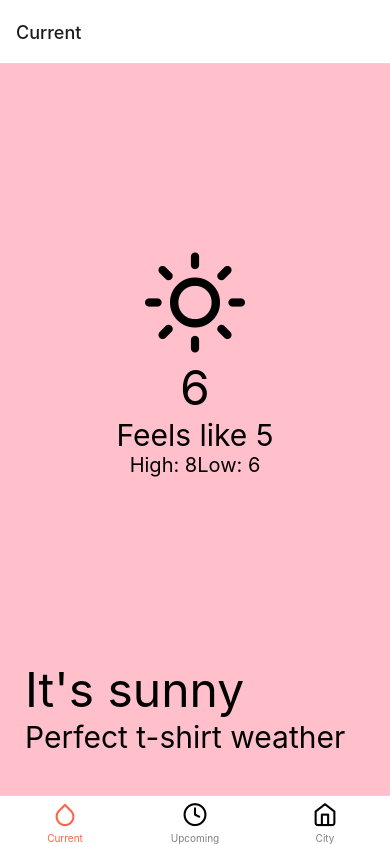
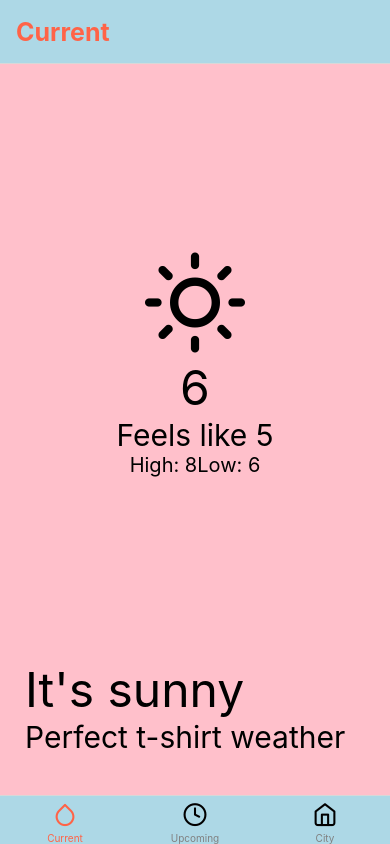
Before and after one commit to fanpug/WeatherApp, a React Native app: screen / in a window 390 px wide. Built offline with nearby package versions, Linux system fonts and the light colour scheme.

Commit message:
Refactor tabs into it's own component and add srtyles to header

```diff
--- a/App.js
+++ b/App.js
@@ -1,62 +1,11 @@
 import React from 'react';
-import CurrentWeather from './src/screens/CurrentWeather';
-import UpcomingWeather from "./src/screens/UpcomingWeather";
-import City from './src/screens/City';
+import Tabs from './src/components/Tabs';
 import { NavigationContainer } from '@react-navigation/native';
-import { createBottomTabNavigator } from '@react-navigation/bottom-tabs';
-import { Feather } from '@expo/vector-icons';
-
-const Tab = createBottomTabNavigator();
 
 const App = () => {
   return (
     <NavigationContainer>
-      <Tab.Navigator
-        screenOptions={{
-          tabBarActiveTintColor: 'tomato',
-          tabBarInactiveTintColor: 'grey',
-        }}
-      >
-        <Tab.Screen
-          name={'Current'}
-          component={CurrentWeather}
-          options={{
-            tabBarIcon: ({ focused }) => (
-              <Feather
-                name={'droplet'}
-                size={25}
-                color={focused ? 'tomato' : 'black'}
-              />
-            )
-          }}
-        />
-        <Tab.Screen
-          name={'Upcoming'}
-          component={UpcomingWeather}
-          options={{
-            tabBarIcon: ({ focused }) => (
-              <Feather
-                name={'clock'}
-                size={25}
-                color={focused ? 'tomato' : 'black'}
-              />
-            )
-          }}
-        />
-        <Tab.Screen
-          name={'City'}
-          component={City}
-          options={{
-            tabBarIcon: ({ focused }) => (
-              <Feather
-                name={'home'}
-                size={25}
-                color={focused ? 'tomato' : 'black'}
-              />
-            )
-          }}
-        />
-      </Tab.Navigator>
+      <Tabs />
     </NavigationContainer>
   )
 }
--- /dev/null
+++ b/src/components/Tabs.jsx
@@ -0,0 +1,72 @@
+import React from 'react';
+import CurrentWeather from '../screens/CurrentWeather';
+import UpcomingWeather from "../screens/UpcomingWeather";
+import City from '../screens/City';
+import { createBottomTabNavigator } from '@react-navigation/bottom-tabs';
+import { Feather } from '@expo/vector-icons';
+
+const Tab = createBottomTabNavigator();
+
+const Tabs = () => {
+    return (
+        <Tab.Navigator
+            screenOptions={{
+                tabBarActiveTintColor: 'tomato',
+                tabBarInactiveTintColor: 'grey',
+                tabBarStyle: {
+                    backgroundColor: 'lightblue',
+                },
+                headerStyle: {
+                    backgroundColor: 'lightblue',
+                },
+                headerTitleStyle: {
+                    fontWeight: 'bold',
+                    fontSize:25,
+                    color: 'tomato',
+                }
+            }}
+        >
+            <Tab.Screen
+                name={'Current'}
+                component={CurrentWeather}
+                options={{
+                    tabBarIcon: ({ focused }) => (
+                        <Feather
+                            name={'droplet'}
+                            size={25}
+                            color={focused ? 'tomato' : 'black'}
+                        />
+                    )
+                }}
+            />
+            <Tab.Screen
+                name={'Upcoming'}
+                component={UpcomingWeather}
+                options={{
+                    tabBarIcon: ({ focused }) => (
+                        <Feather
+                            name={'clock'}
+                            size={25}
+                            color={focused ? 'tomato' : 'black'}
+                        />
+                    )
+                }}
+            />
+            <Tab.Screen
+                name={'City'}
+                component={City}
+                options={{
+                    tabBarIcon: ({ focused }) => (
+                        <Feather
+                            name={'home'}
+                            size={25}
+                            color={focused ? 'tomato' : 'black'}
+                        />
+                    )
+                }}
+            />
+        </Tab.Navigator>
+    )
+}
+
+export default Tabs
```
